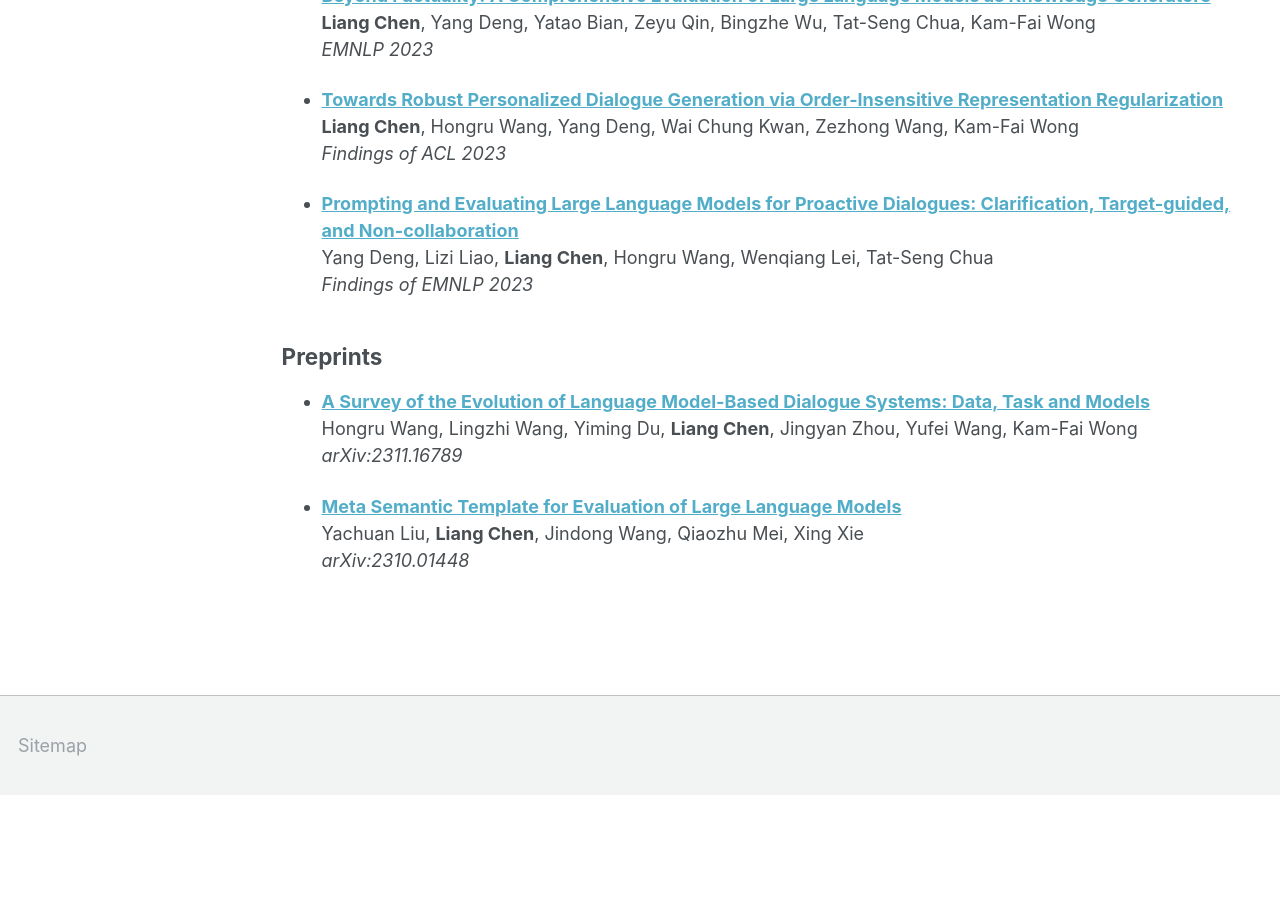
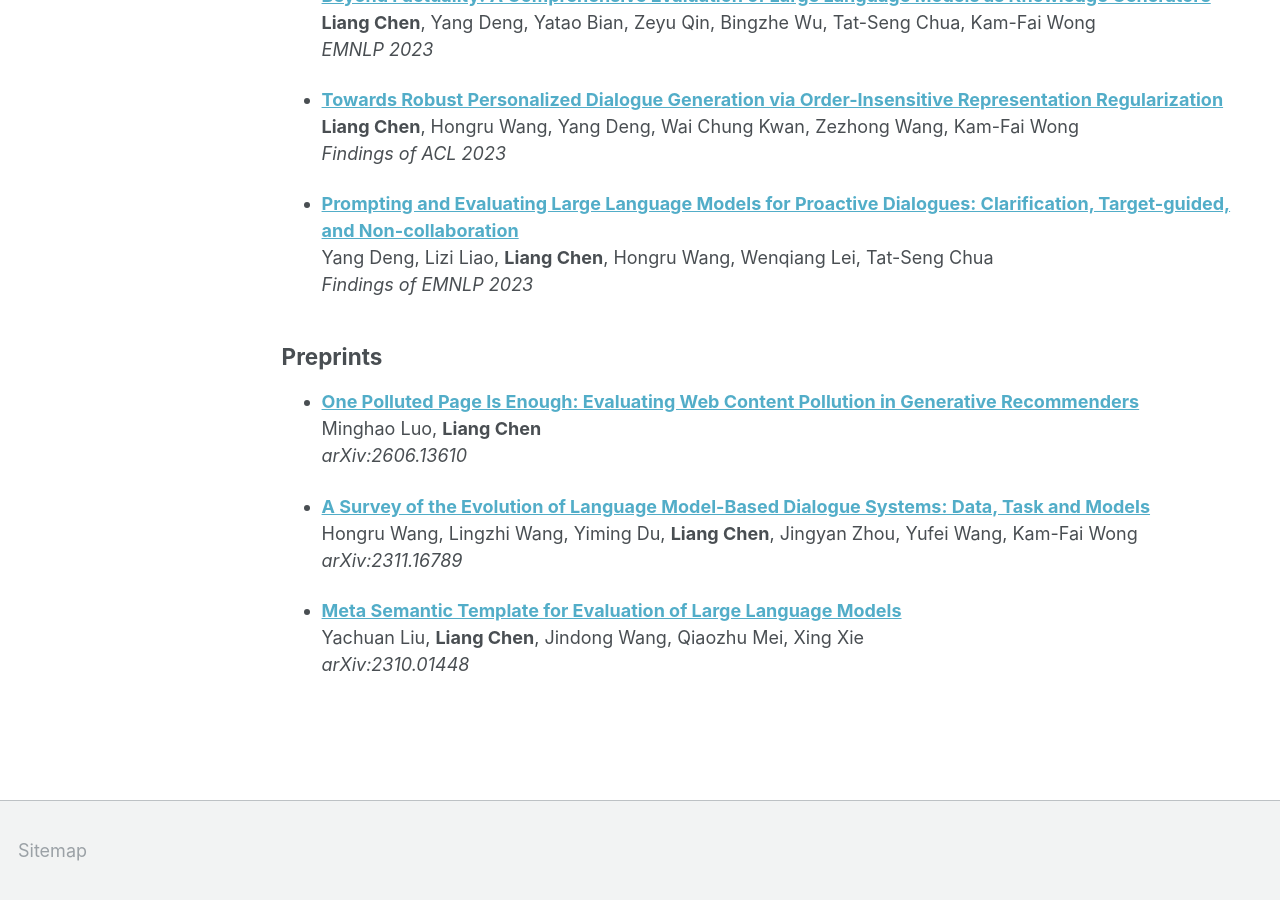
Before and after one commit to ChanLiang/ChanLiang.github.io, a Jekyll site: the page built from _pages/publications.md, in a window 1280 px wide and 900 px high, scrolled down 1185 px. Built offline with Jekyll 4.4.1, drawn with Linux system fonts in a browser that asks for light colours; before the commit the page ends 1980 px from its top, so only the background shows below that.

Commit message:
Update publications.md

```diff
--- a/_pages/publications.md
+++ b/_pages/publications.md
@@ -55,6 +55,10 @@ author_profile: false
 
 ## Preprints
 
+* **[One Polluted Page Is Enough: Evaluating Web Content Pollution in Generative Recommenders](https://arxiv.org/abs/2606.13610)**
+  Minghao Luo, **Liang Chen**
+  *arXiv:2606.13610*
+
 * **[A Survey of the Evolution of Language Model-Based Dialogue Systems: Data, Task and Models](https://arxiv.org/abs/2311.16789)**
   Hongru Wang, Lingzhi Wang, Yiming Du, **Liang Chen**, Jingyan Zhou, Yufei Wang, Kam-Fai Wong
   *arXiv:2311.16789*
```
